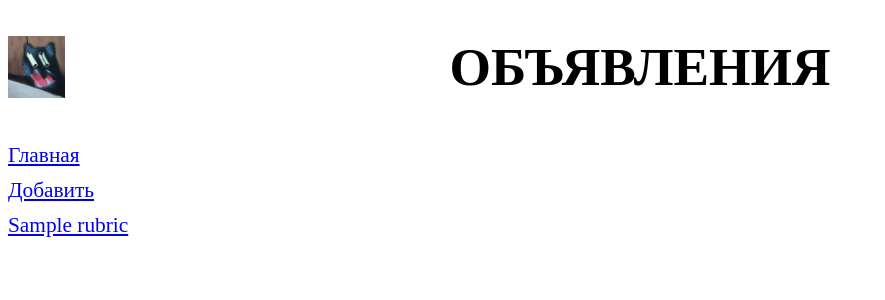
After one commit to KuPriv/LearnDjango, a Django app: template bboard/templates/layout/basic.html in a window 1280 px wide. The commit adds this page. Shown: the top 300 px of the page, without its empty margins (0-885 px from the left). Run offline with Django 3.2, Linux system fonts and the light colour scheme; the template is opened without the code that fills it: most values are stand-ins (such as "Sample title", 1, 10 or a date in 2020).

Commit message:
Конечный пример сайта. + templates/layout + css

```diff
--- /dev/null
+++ b/bboard/static/bboard/style.css
@@ -0,0 +1,21 @@
+header h1 {
+    font-size: 40pt;
+    text-transform: uppercase;
+    text-align: center;
+    background: url("cat.png") left / auto 100% no-repeat;
+}
+
+nav {
+    font-size: 16pt;
+    width: 150px;
+    float: left;
+}
+
+nav a {
+    display: block;
+    margin: 10px 0px;
+}
+
+section {
+    margin-left: 170px;
+}
--- /dev/null
+++ b/bboard/templates/layout/basic.html
@@ -0,0 +1,27 @@
+{% load static %}
+
+<!DOCTYPE html>
+<html lang="en">
+<head>
+    <meta charset="UTF-8">
+    <title>{% block title %} Главная {% endblock %}</title>
+    <link rel="stylesheet" type="text/css"
+          href="{% static 'bboard/style.css' %}">
+</head>
+<body>
+  <header>
+    <h1>Объявления</h1>
+  </header>
+    <nav>
+        <a href="{% url 'index' %}">Главная</a>
+        <a href="{% url 'add' %}">Добавить</a>
+        {% for rubric in rubrics %}
+        <a href="{% url 'by_rubric' rubric.pk %}"> {{ rubric.name }}</a>
+        {% endfor %}
+    </nav>
+    <section>
+      {% block content %}
+      {% endblock %}
+    </section>
+</body>
+</html>
--- a/bboard/urls.py
+++ b/bboard/urls.py
@@ -1,8 +1,9 @@
 from django.urls import path
 
-from . views import index, by_rubric
+from .views import index, by_rubric, BbCreateView
 
 urlpatterns = [
+    path('add/', BbCreateView.as_view(), name='add'),
     path('<int:rubric_id>/', by_rubric, name='by_rubric'),
     path('', index, name='index')
 ]
```
Also changed, not shown: bboard/forms.py (added, +9 -0 lines), bboard/templates/bboard/by_rubric.html (+8 -18 lines), bboard/templates/bboard/create.html (added, +12 -0 lines), bboard/templates/bboard/index.html (+6 -19 lines), bboard/views.py (+14 -0 lines), bboard/static/bboard/cat.png (added).
